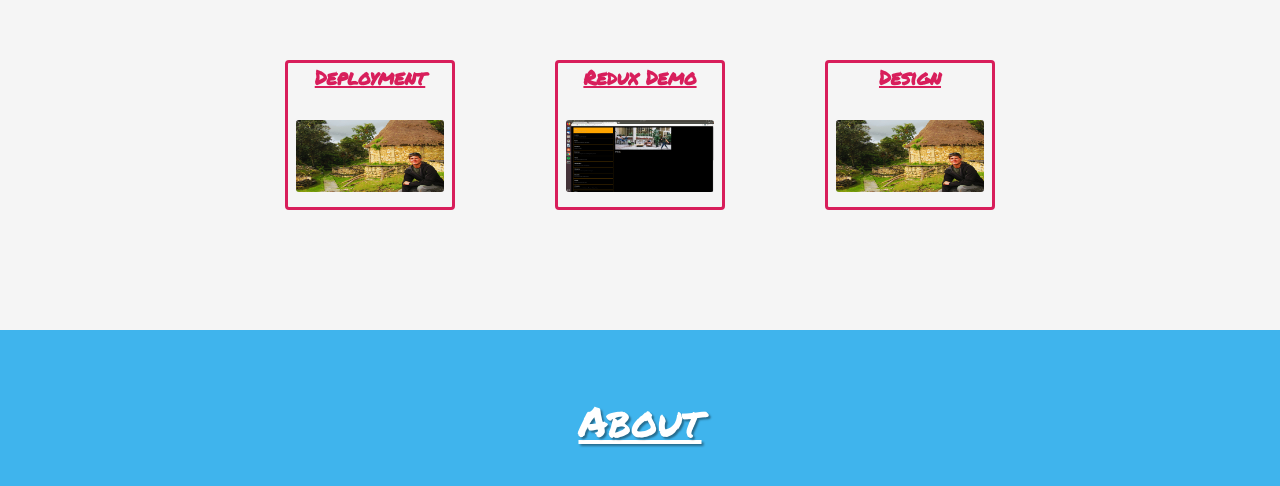
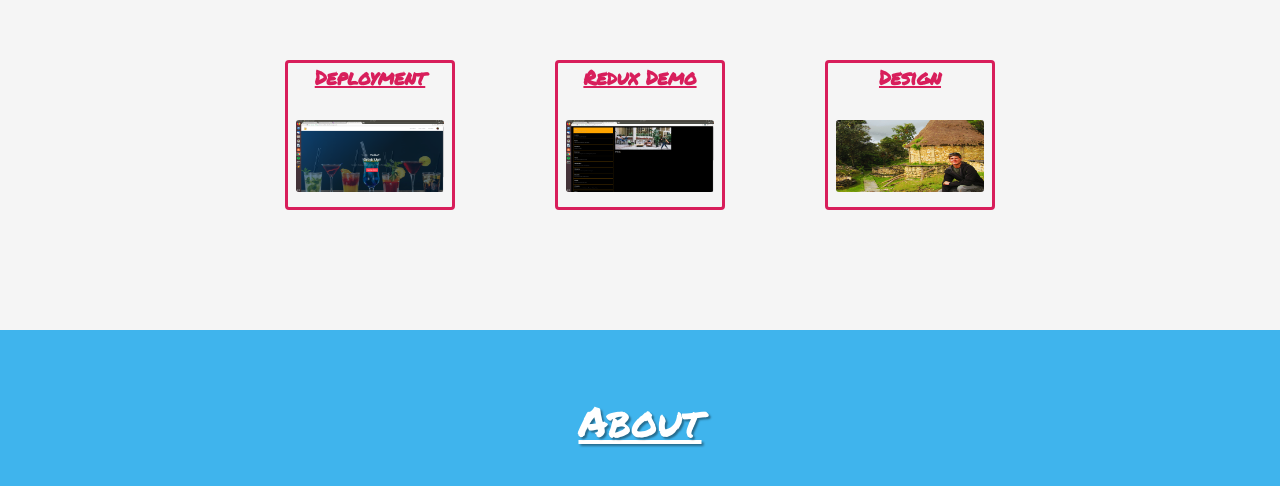
Before and after one commit to sinninga/first-portfolio, a React app: page / in a window 1280 px wide. Shown: the part 2002-2488 px from the top of the page. Built offline with nearby package versions, Linux system fonts and the light colour scheme.

Commit message:
mister-cocktail added

```diff
--- a/src/components/projects.jsx
+++ b/src/components/projects.jsx
@@ -24,10 +24,10 @@ class Projects extends Component {
             </a>
           </div>
           <div className="row-two-cards">
-            <a href="#" className="project-card">
+            <a href="https://mister-cocktail-adam.herokuapp.com/" className="project-card">
               <strong className='project-title'>Deployment</strong>
               <br/>
-              <img className="image" src="/assets/kuelap.jpg" alt=""/>
+              <img className="image" src="/assets/cocktail.png" alt=""/>
             </a>
             <a href="https://sinninga.github.io/wagon-cities/" className="project-card">
               <strong className='project-title'>Redux Demo</strong>
```
Also changed, not shown: assets/cocktail.png (added).
